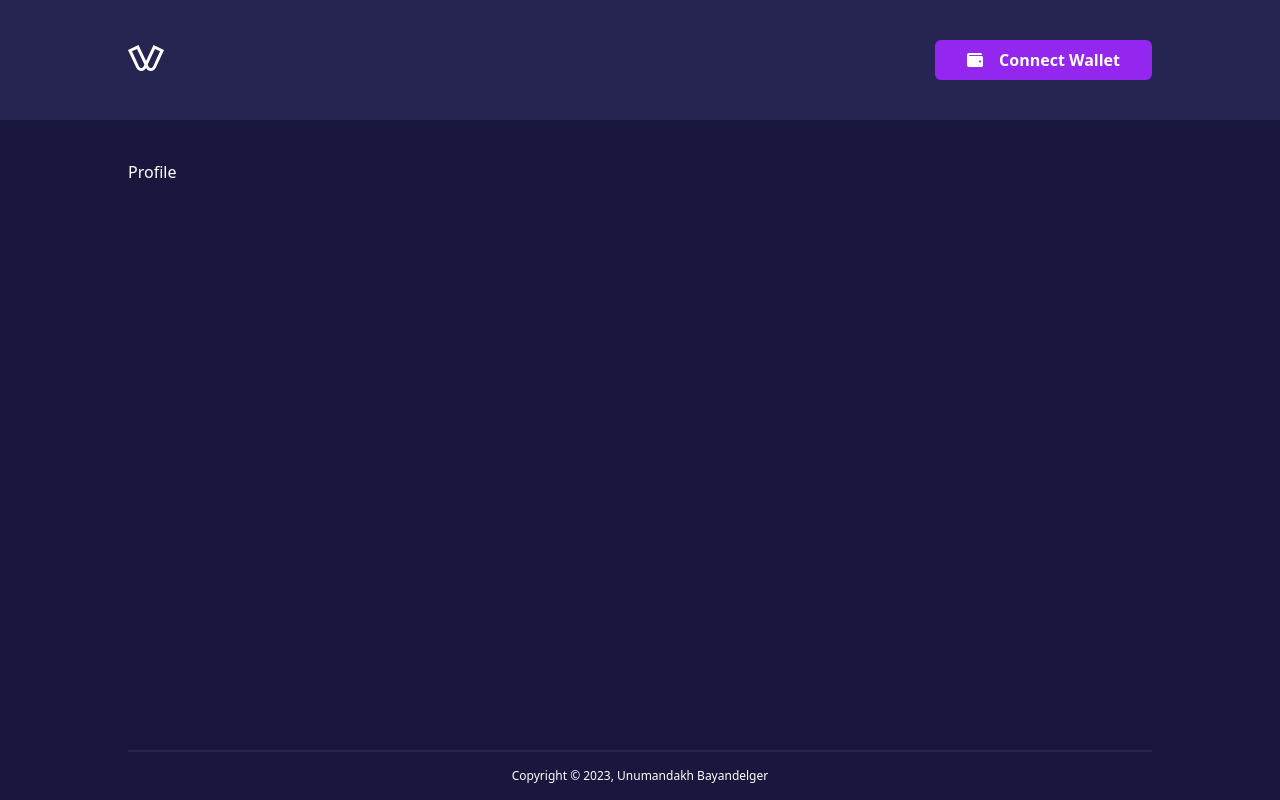
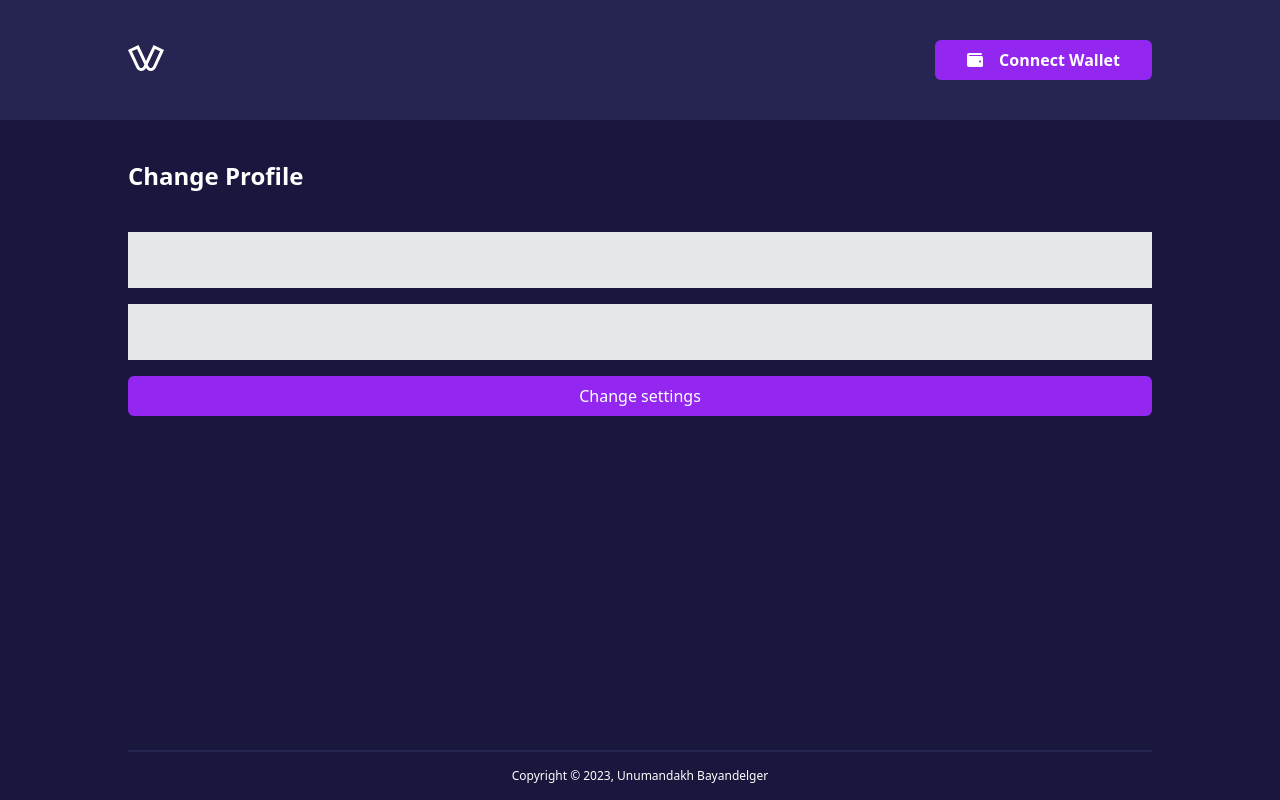
Before and after one commit to uno-b/metamask-wallet-frontend, a React (Create React App) app: page /profile in a window 1280 px wide. Built offline with nearby package versions, Linux system fonts and the light colour scheme.

Commit message:
Add: Header hover buttons and profile page UI

```diff
--- a/src/components/Header.tsx
+++ b/src/components/Header.tsx
@@ -1,14 +1,17 @@
 import React, { useState } from 'react';
+import { Link } from 'react-router-dom';
 import { SiVivawallet } from 'react-icons/si';
 import { FaRegUser } from 'react-icons/fa';
-
-import { Link } from 'react-router-dom';
 
 import ConnectButton from './ConnectButton';
 
 const Header = () => {
   // TODO: change to useContext
   const [isLoggedIn, setIsLoggedIn] = useState(false);
+
+  const handleSignOut = () => {
+    // TODO
+  };
 
   return (
     <div className='bg-secondary'>
@@ -17,11 +20,10 @@ const Header = () => {
           <SiVivawallet className='text-4xl' />
         </Link>
 
-        {/* TODO */}
         {isLoggedIn ? (
-          <>
+          <div className='relative group'>
             <button
-              className='text-white bg-blue-700 hover:bg-blue-800 focus:ring-4 focus:outline-none focus:ring-blue-300 font-medium rounded-lg text-sm px-5 py-2.5 text-center inline-flex items-center dark:bg-blue-600 dark:hover:bg-blue-700 dark:focus:ring-blue-800'
+              className='text-white font-medium rounded-lg text-sm px-5 py-2.5 text-center inline-flex items-center'
               type='button'
             >
               <FaRegUser className='text-xl' />{' '}
@@ -44,22 +46,28 @@ const Header = () => {
 
             <div
               id='dropdownHover'
-              className='z-10 hidden bg-white divide-y divide-gray-100 rounded-lg shadow w-44 dark:bg-gray-700'
+              className={`absolute top-10 left-0 z-10 hidden group-hover:block bg-white divide-y divide-gray-100 rounded-lg shadow w-44`}
             >
-              <ul className='py-2 text-sm text-gray-700 dark:text-gray-200'>
+              <ul className='py-2 text-sm text-gray-700'>
                 <li>
-                  <button className='block px-4 py-2 hover:bg-gray-100 dark:hover:bg-gray-600 dark:hover:text-white'>
+                  <Link
+                    to='/profile'
+                    className='block px-4 py-2 hover:bg-gray-100 w-full '
+                  >
                     Profile
-                  </button>
+                  </Link>
                 </li>
                 <li>
-                  <button className='block px-4 py-2 hover:bg-gray-100 dark:hover:bg-gray-600 dark:hover:text-white'>
+                  <button
+                    onClick={handleSignOut}
+                    className='block px-4 py-2 hover:bg-gray-100 w-full text-start'
+                  >
                     Sign out
                   </button>
                 </li>
               </ul>
             </div>
-          </>
+          </div>
         ) : (
           <ConnectButton />
         )}
--- a/src/components/HomeStates/LoggedOut.tsx
+++ b/src/components/HomeStates/LoggedOut.tsx
@@ -2,14 +2,12 @@ import React, { useState } from 'react';
 import { SiVivawallet } from 'react-icons/si';
 
 import ConnectButton from '../ConnectButton';
-import LoginModal from '../Modals/Login';
 
 const LoggedOut = () => {
   // TODO: Check if first time
   // TODO: Show welcome message + personal information
 
   return (
-    <>
     <div>
       <div className='flex flex-col items-center'>
         <SiVivawallet className='text-4xl' />
@@ -17,9 +15,6 @@ const LoggedOut = () => {
         <ConnectButton className='mt-10' />
       </div>
     </div>
-
-      <LoginModal />
-    </>
   );
 };
 
--- a/src/pages/Home.tsx
+++ b/src/pages/Home.tsx
@@ -3,9 +3,10 @@ import { Helmet } from 'react-helmet';
 
 import LoggedIn from '../components/HomeStates/LoggedIn';
 import LoggedOut from '../components/HomeStates/LoggedOut';
+import LoginModal from '../components/Modals/Login';
 
 const Home = () => {
-  const [isLoggedIn, setIsLoggedIn] = useState(false);
+  const [isLoggedIn, setIsLoggedIn] = useState(true);
 
   // TODO: Add the logged-in/logged-out states
 
@@ -16,6 +17,8 @@ const Home = () => {
       </Helmet>
 
       {isLoggedIn ? <LoggedIn /> : <LoggedOut />}
+
+      <LoginModal />
     </>
   );
 };
--- a/src/pages/Profile.tsx
+++ b/src/pages/Profile.tsx
@@ -1,8 +1,15 @@
-import React from 'react';
+import React, { useState } from 'react';
 import { Helmet } from 'react-helmet';
 
+import Input from '../components/UI/Input';
+
 const Profile = () => {
-  // TODO
+  const [email, setEmail] = useState('');
+  const [phone, setPhone] = useState('');
+
+  //TODO: Fetch original values
+  const [emailNew, setEmailNew] = useState('');
+  const [phoneNew, setPhoneNew] = useState('');
 
   return (
     <>
@@ -10,7 +17,23 @@ const Profile = () => {
         <title>Wallet | User Profile</title>
       </Helmet>
 
-      <div>Profile</div>
+      <h1 className='text-2xl font-bold mb-10'>Change Profile</h1>
+
+      <form className='flex flex-col space-y-4'>
+        <Input
+          placeholder=''
+          value={email}
+          onChange={(e: any) => setEmail(e.target.value)}
+        />
+        <Input
+          placeholder=''
+          value={phone}
+          onChange={(e: any) => setPhone(e.target.value)}
+        />
+        <button className='bg-purple py-2 px-8 rounded-md'>
+          Change settings
+        </button>
+      </form>
     </>
   );
 };
```
Lines whose indentation alone changed are shown as unchanged.
